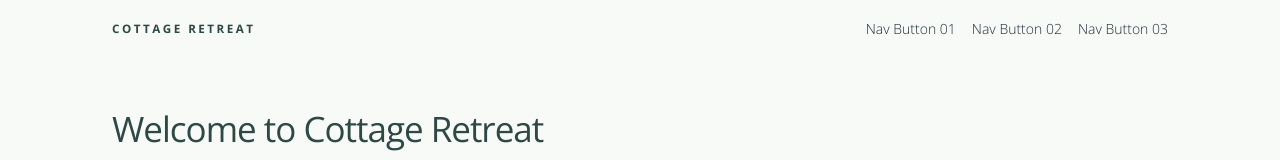
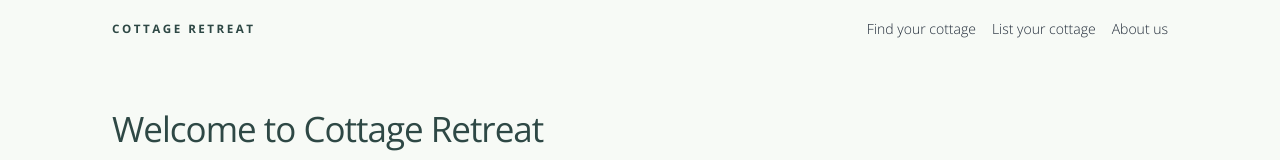
Before and after one commit to jacobutterworth/framework-tech-test, a Next.js app: page / in a window 1280 px wide. Shown: the top 160 px of the page. Built offline with nearby package versions, Linux system fonts and the light colour scheme.

Commit message:
fix: better text

```diff
--- a/src/components/NavBar.tsx
+++ b/src/components/NavBar.tsx
@@ -13,9 +13,9 @@ const Navbar: React.FC = () => {
         <span className="title-text text-green-100">COTTAGE RETREAT</span>
 
         <div className="hidden md:flex md:items-center md:gap-4">
-          <NavBarButton title="Nav Button 01" />
-          <NavBarButton title="Nav Button 02" />
-          <NavBarButton title="Nav Button 03" />
+          <NavBarButton title="Find your cottage" />
+          <NavBarButton title="List your cottage" />
+          <NavBarButton title="About us" />
         </div>
 
         <button
@@ -56,17 +56,14 @@ const Navbar: React.FC = () => {
             )}
           >
             <NavBarButton
-              title="Nav Button 01"
+              title="Find your cottage"
               manualTextColor="text-white-100"
             />
             <NavBarButton
-              title="Nav Button 02"
+              title="List your cottage"
               manualTextColor="text-white-100"
             />
-            <NavBarButton
-              title="Nav Button 03"
-              manualTextColor="text-white-100"
-            />
+            <NavBarButton title="About us" manualTextColor="text-white-100" />
           </div>
           <div className="flex flex-col gap-4 mx-9 mb-4">
             <LegalLinks />
```
